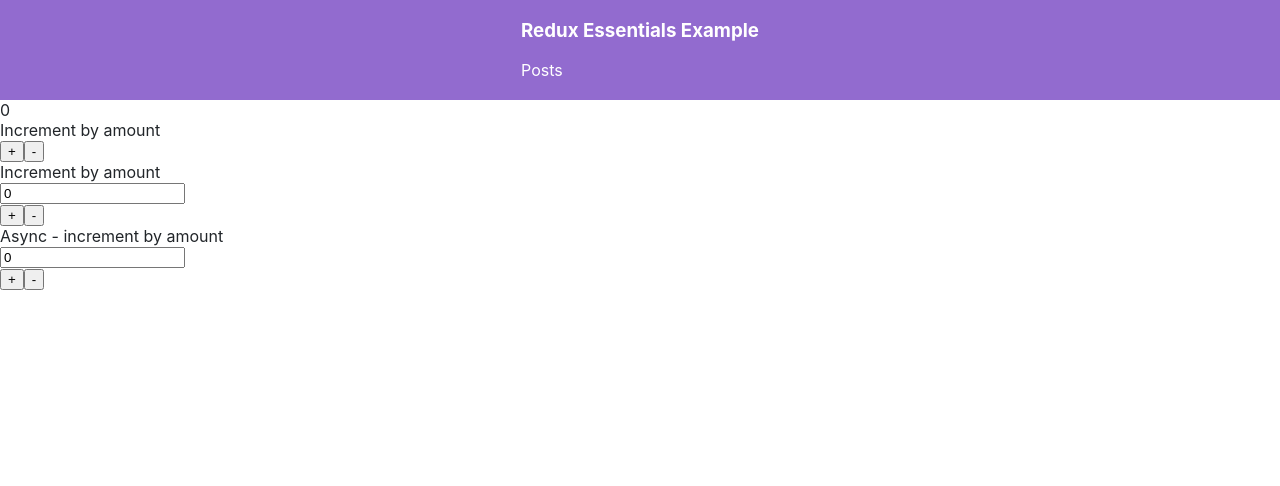
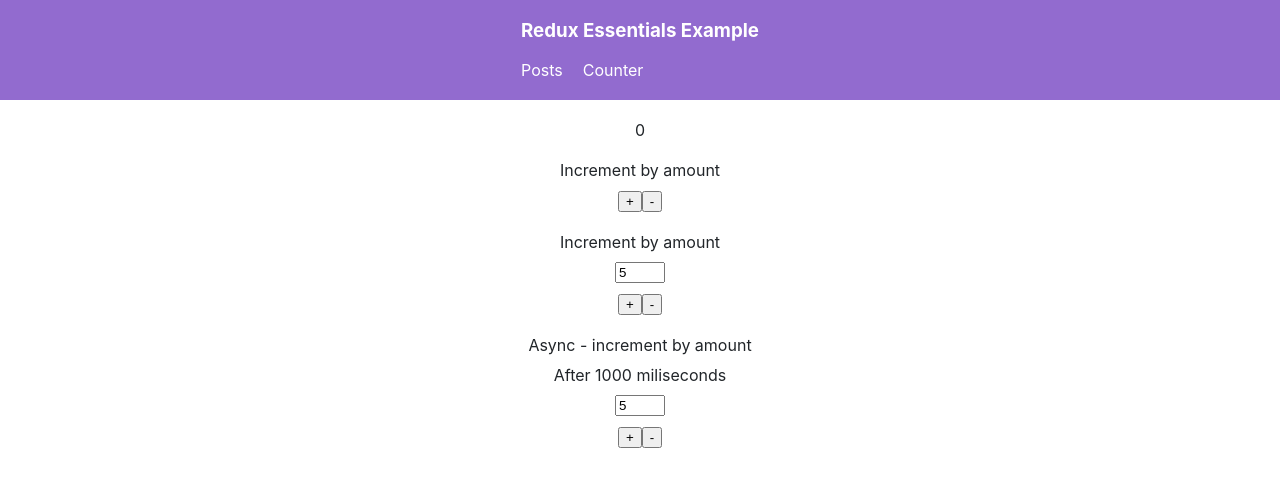
Before and after one commit to revione/social-media-feed-app, a React (Vite) app: page /counter in a window 1280 px wide. Shown: the top 486 px of the page. Built offline with nearby package versions, Linux system fonts and the light colour scheme.

Commit message:
Add to Navbar counter and styled a little bit

```diff
--- a/src/components/Navbar/Navbar.tsx
+++ b/src/components/Navbar/Navbar.tsx
@@ -9,9 +9,8 @@
       <h1>Redux Essentials Example</h1>
 
       <NavContent>
-        <div className="navLinks">
-          <Link to="/">Posts</Link>
-        </div>
+        <Link to="/">Posts</Link>
+        <Link to="/counter">Counter</Link>
       </NavContent>
     </section>
   </Nav>
--- a/src/components/Navbar/styles.ts
+++ b/src/components/Navbar/styles.ts
@@ -15,6 +15,8 @@
 `
 
 export const NavContent = styled.div`
+  display: flex;
+  column-gap: 20px;
   margin-bottom: 20px;
 
   a {
--- a/src/pages/Counter/Counter.tsx
+++ b/src/pages/Counter/Counter.tsx
@@ -1,5 +1,8 @@
+// libraries
 import { useState } from "react"
+// hooks
 import { useSelector, useDispatch } from "app/hooks"
+// actions
 import {
   increment,
   decrement,
@@ -8,16 +11,18 @@
   incrementAync,
   decrementAync,
 } from "features/counter/slice"
+// styles
+import { Wrapper } from "./styles"
 
 const Counter = () => {
   const { value } = useSelector((state) => state.counter)
   const dispatch = useDispatch()
 
-  const [amount, setAmount] = useState(0)
-  const [amountAsync, setamountAsync] = useState(0)
+  const [amount, setAmount] = useState(5)
+  const [amountAsync, setamountAsync] = useState(5)
 
   return (
-    <div>
+    <Wrapper>
       <div>{value}</div>
 
       <div>
@@ -41,6 +46,7 @@
       </div>
       <div>
         <div>Async - increment by amount</div>
+        <div>After 1000 miliseconds</div>
         <input
           type="number"
           onChange={(e) => {
@@ -57,7 +63,7 @@
           </button>
         </div>
       </div>
-    </div>
+    </Wrapper>
   )
 }
 
--- /dev/null
+++ b/src/pages/Counter/styles.ts
@@ -0,0 +1,26 @@
+import styled from "styled-components/macro"
+
+export const Wrapper = styled.div`
+  display: flex;
+  flex-direction: column;
+  row-gap: 20px;
+
+  max-width: 799px;
+  margin: 0 auto;
+  padding: 20px;
+
+  text-align: center;
+
+  > div {
+    display: flex;
+    flex-direction: column;
+    row-gap: 10px;
+
+    justify-content: center;
+    align-items: center;
+  }
+
+  input {
+    width: 50px;
+  }
+`
```
